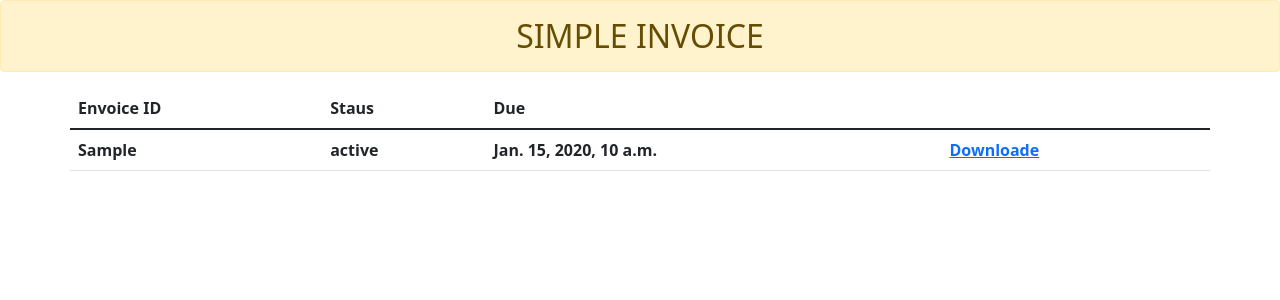
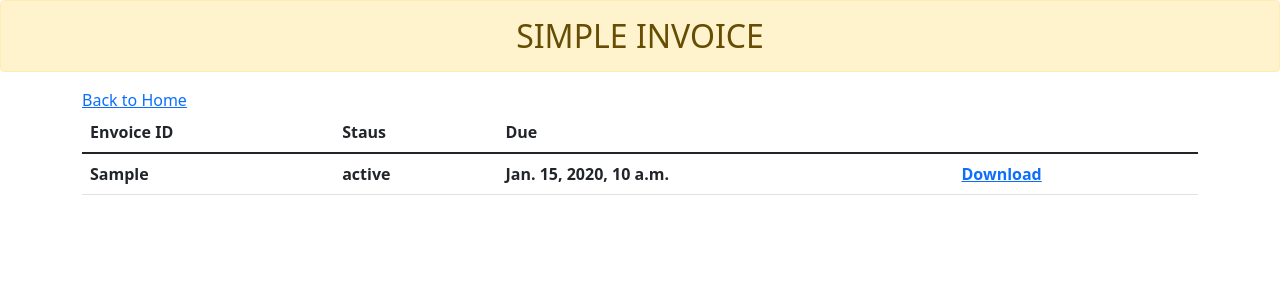
Before and after one commit to sreebash/demo-projects, a Django app: template templates/invoice_detail.html in a window 1280 px wide. Shown: the top 300 px of the page. Run offline with Django 3.2, Linux system fonts and the light colour scheme; the template is opened without the code that fills it: most values are stand-ins (such as "Sample title", 1, 10 or a date in 2020); lists and menus that the app fills with data are empty.

Commit message:
refactor db and design

```diff
--- a/invoices/forms.py
+++ b/invoices/forms.py
@@ -7,3 +7,9 @@ class InvoiceForm(forms.ModelForm):
     class Meta:
         model = Invoice
         fields = '__all__'
+
+        widgets = {
+            'invoice_no': forms.TextInput(attrs={'class': 'form-control'}),
+            # 'status': forms.TextInput(attrs={'class': 'form-control'}),
+            'due': forms.TextInput(attrs={'class': 'form-control'})
+        }
--- a/invoices/models.py
+++ b/invoices/models.py
@@ -8,7 +8,7 @@ class Invoice(models.Model):
         ('Unpaid', 'Unpaid'),
     ]
     status = models.CharField(choices=choices, max_length=20)
-    due = models.CharField(max_length=200)
+    due = models.PositiveBigIntegerField(max_length=200)
 
     def __str__(self):
         return self.invoice_no
--- /dev/null
+++ b/requirements.txt
@@ -0,0 +1,4 @@
+asgiref==3.4.1
+Django==3.2.8
+pytz==2021.3
+sqlparse==0.4.2
--- a/templates/invoice.html
+++ b/templates/invoice.html
@@ -16,6 +16,11 @@
 
 <h2 class="alert alert-warning text-center">SIMPLE INVOICE</h2>
 
+<style>
+    .container {
+        width: 500px;
+    }
+</style>
 
 <form action="" method="POST">
 
--- a/templates/invoice_detail.html
+++ b/templates/invoice_detail.html
@@ -16,8 +16,9 @@
 
 <h2 class="alert alert-warning text-center">SIMPLE INVOICE</h2>
 
+<div class="container">
 
-<table class="table container">
+    <table class="table">
         <thead class="thead-dark">
         <tr>
             <th>Envoice ID</th>
@@ -34,8 +35,7 @@
                 <th scope="row">{{ invoice.invoice_no }}</th>
                 <th scope="row">{{ invoice.status }}</th>
                 <th scope="row">{{ invoice.due }}</th>
-            <th scope="row"><a href="">Downloade</a></th>
-
+                <th scope="row"><a href="">Download</a></th>
 
 
             </tr>
@@ -43,7 +43,10 @@
 
 
         </tbody>
+        <a href="{% url 'invoice:invoice' %}">Back to Home</a>
+
     </table>
+</div>
 
 
 <!-- Optional JavaScript; choose one of the two! -->
```
Also changed, not shown: db.sqlite3, invoices/migrations/0004_alter_invoice_due.py (added). Lines whose indentation alone changed are shown as unchanged.
